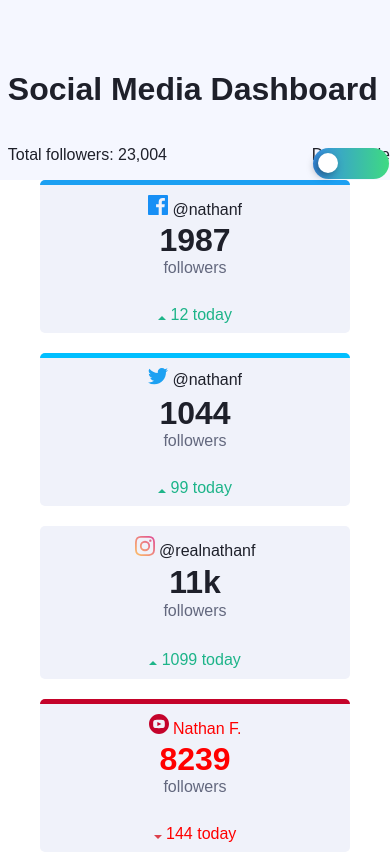
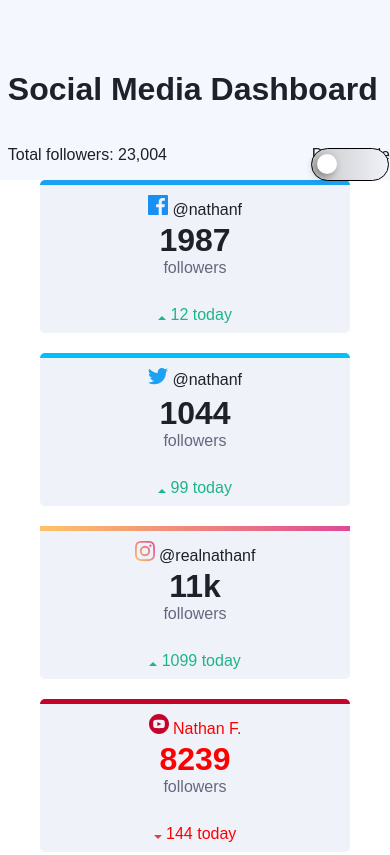
Before and after one commit to moilu/css-dashboard, a plain HTML site: page index.html in a window 390 px wide. Shown: the top 855 px of the page. Drawn offline with Linux system fonts and the light colour scheme; files that its build step writes are made by us from their sources; files whose address does not match are found by name.

Commit message:
Proyecto terminado totalmente :')

```diff
--- a/css/dashboard-styles.css
+++ b/css/dashboard-styles.css
@@ -5,7 +5,7 @@
 
     --facebook-color:  hsl(203, 89%, 53%);
     --twitter-color: hsl(195, 100%, 50%);
-    --instagram-color: linear gradient hsl(37, 97%, 70%) to hsl(329, 70%, 58%);
+    --instagram-color: hsl(37, 97%, 70%), hsl(329, 70%, 58%);
     --youtube-color: hsl(348, 97%, 39%);
 /* Light theme colors */
     --card-gray-color: hsl(227, 47%, 96%);
@@ -14,7 +14,7 @@
     --text-dark-gray: hsl(228, 12%, 44%);
     --text-very-dark-gray: hsl(230, 17%, 14%);
     /* Toggle light theme*/
-    --light-button-color: hsl(230, 22%, 74%);
+    --light-button-color: hsl(227, 47%, 96%);
 /* Dark theme colors */
     --card-dark-blue: hsl(228, 28%, 20%);
     --header-dark-blue: hsl(232, 19%, 15%);
@@ -22,7 +22,7 @@
     --text-desaturated-blue: hsl(228, 34%, 66%);
     --text-white: hsl(0, 0%, 100%);
     /* Toggle dark theme */
-    --dark-button-color: hsl(210, 78%, 56%), hsl(146, 68%, 55%);
+    --dark-button-color: hsl(0, 0%, 79%), hsl(227, 47%, 96%) ;
 }
 /*---------------------------------------------------------------------------------------- VARIABLES ENDS*/
 /*---------------------------------------------------------------------------------------- GLOBAL STYLES */
@@ -50,7 +50,12 @@ main {
     width: 50px;
     height: 5px;
     border-radius: 50px;
+    border: 1px solid;
     background-image: linear-gradient(to right, var(--dark-button-color));
+}
+
+.switch:checked ~ .switch-label {
+    --dark-button-color: hsl(210, 78%, 56%), hsl(146, 68%, 55%);
 }
 
 .switch-label span {
@@ -177,7 +182,9 @@ header h1 {
 }
 
 #instagram {
-    border-top: 5px solid linear-gradient(90deg, hsl(37, 97%, 70%), hsl(329, 70%, 58%));
+    border-top: 5px solid transparent;
+    border-image: linear-gradient(to right, var(--instagram-color));
+    border-image-slice: 1;
     grid-column: auto;
 }
 
--- a/css/media-queries.css
+++ b/css/media-queries.css
@@ -48,7 +48,9 @@
         grid-row: 2;
     }
     #instagram {
-        border-top: 5px var(--instagram-color) solid;
+        border-top: 5px solid transparent;
+        border-image: linear-gradient(to right, var(--instagram-color));
+        border-image-slice: 1;
         grid-column: 1;
         grid-row: 3;
     }
```
